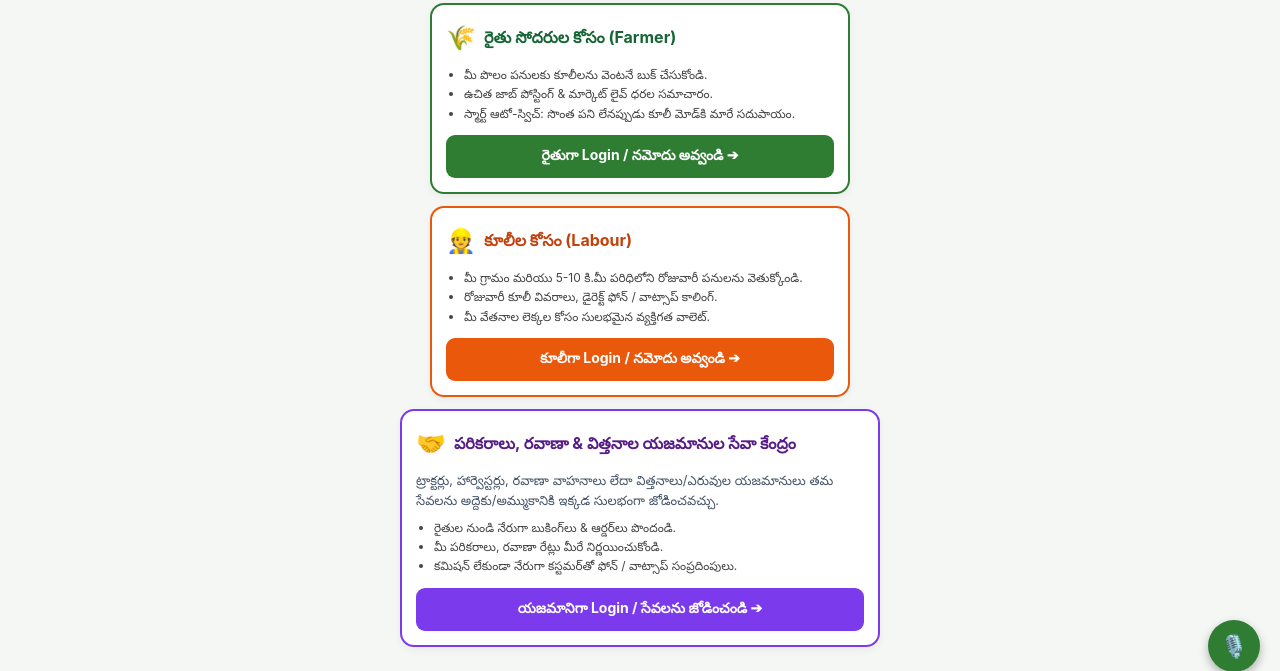
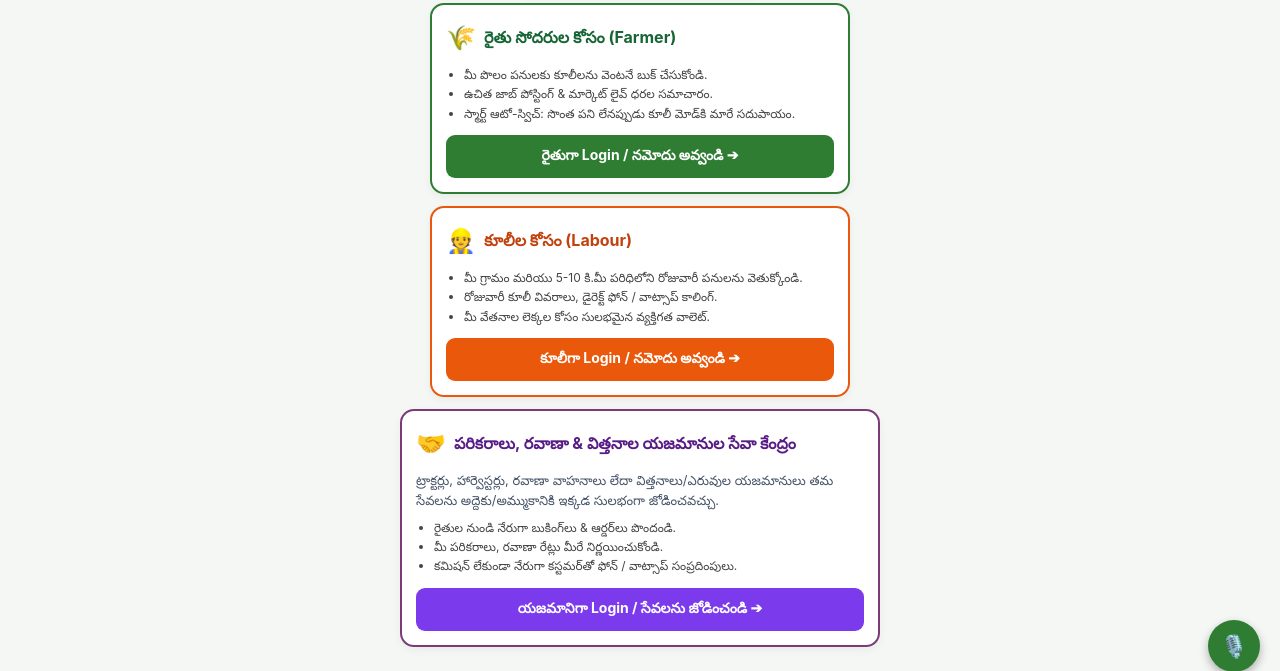
Before and after one commit to kishoreee226-netizen/Agriconnect-web, a plain HTML site: page index.html in a window 1280 px wide. Shown: the part 108-779 px from the top of the page. Drawn offline with nearby package versions, Linux system fonts and the light colour scheme; a script that the page names is missing.

Commit message:
Update provider.css

```diff
--- a/provider/provider.css
+++ b/provider/provider.css
@@ -6,7 +6,7 @@
 
 /* 1. Landing Card */
 .agri-landing-card.provider-border {
-  border: 2px solid #7c3aed;
+  border: 2px solid #7c3a78;
   background: #ffffff;
   border-radius: 14px;
   padding: 14px;
```
